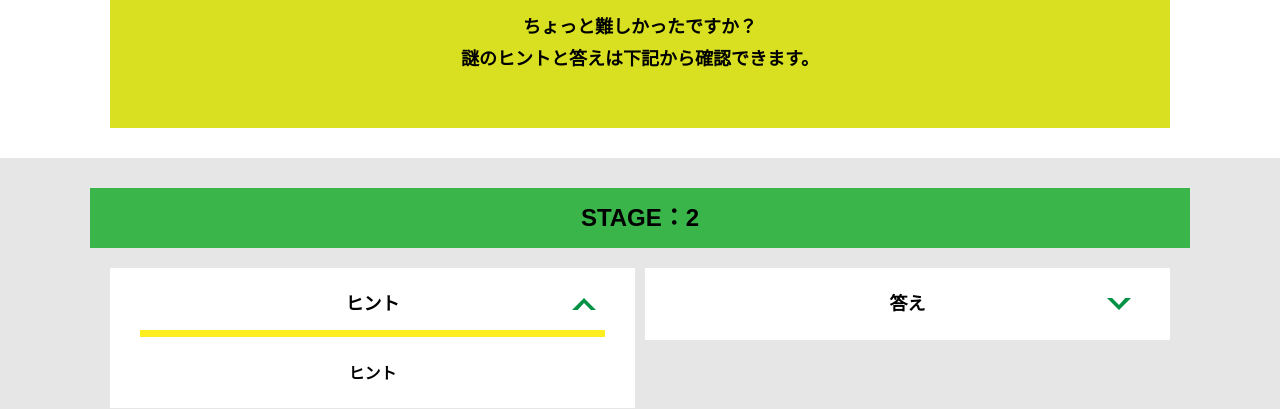
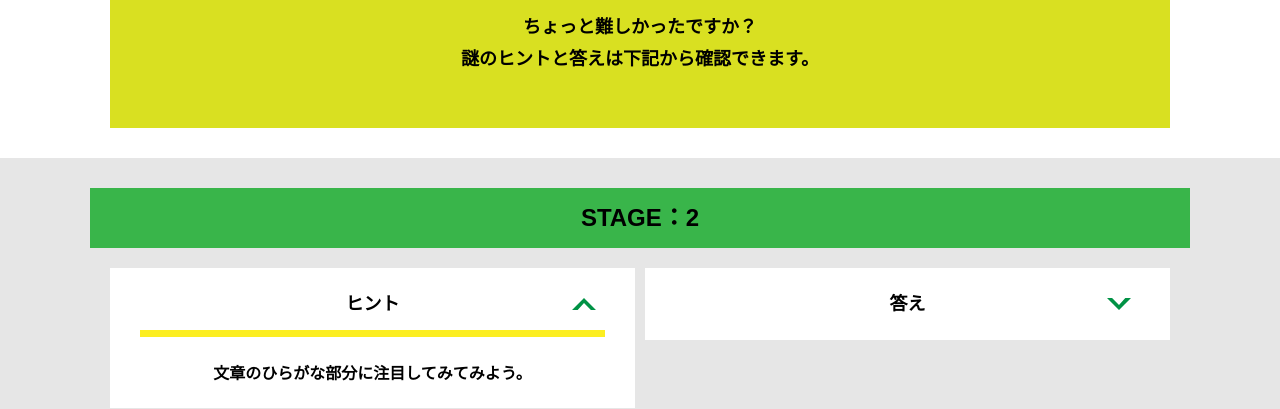
Before and after one commit to mikinoko/alfa-ocha-15, a plain HTML site: page hint2.html in a window 1280 px wide. Both pictures are taken after a click on the element "ヒント". Shown: the part 391-800 px from the top of the page. Drawn offline with nearby package versions, Linux system fonts and the light colour scheme; files that its build step writes are made by us from their sources.

Commit message:
Update hint2.html

```diff
--- a/hint2.html
+++ b/hint2.html
@@ -42,7 +42,7 @@
           <div class="column">
             <div class="card">
               <h3 class="card__title">ヒント<svg class="card__arrow"><use xlink:href="#arrow"></use></svg></h3>
-              <p class="card__content">ヒント</p>
+              <p class="card__content">文章のひらがな部分に注目してみてみよう。</p>
             </div>
 
 <!-- 2-２ヒント追加
```
